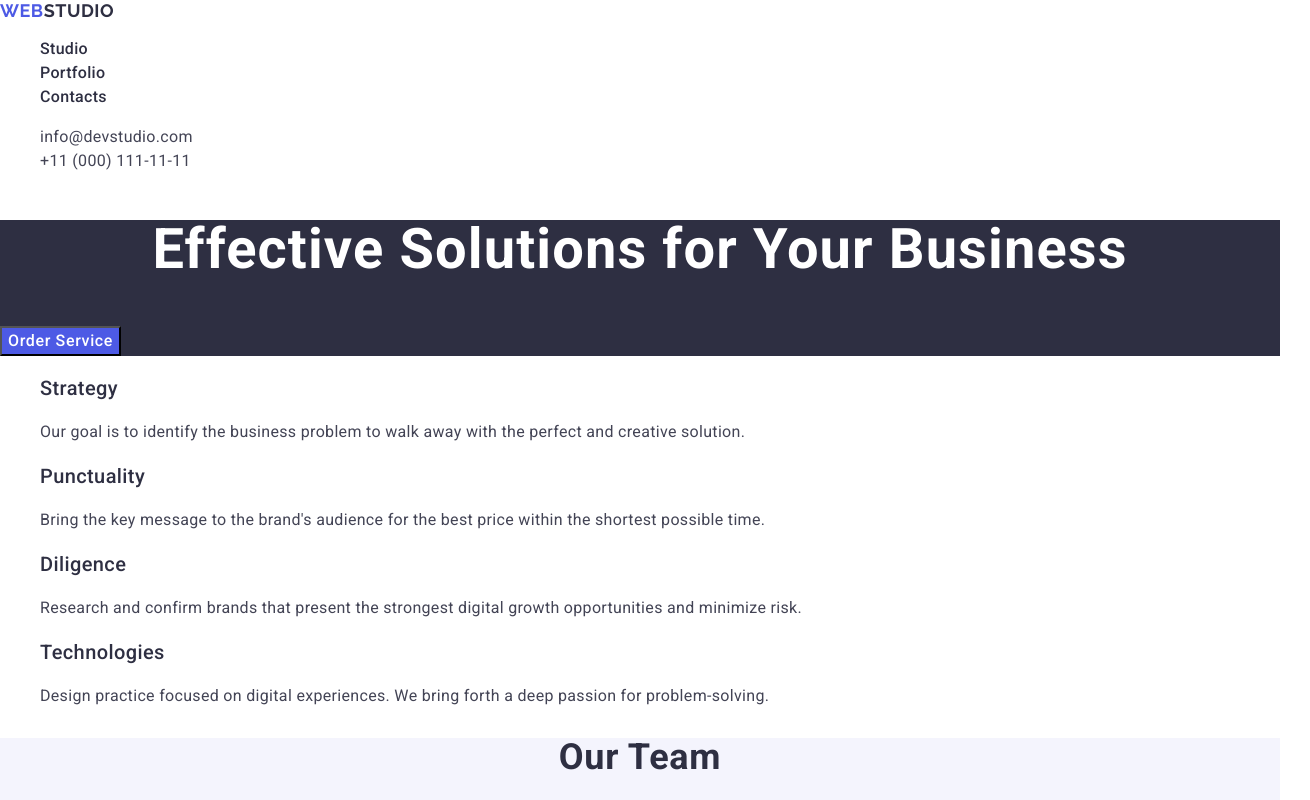
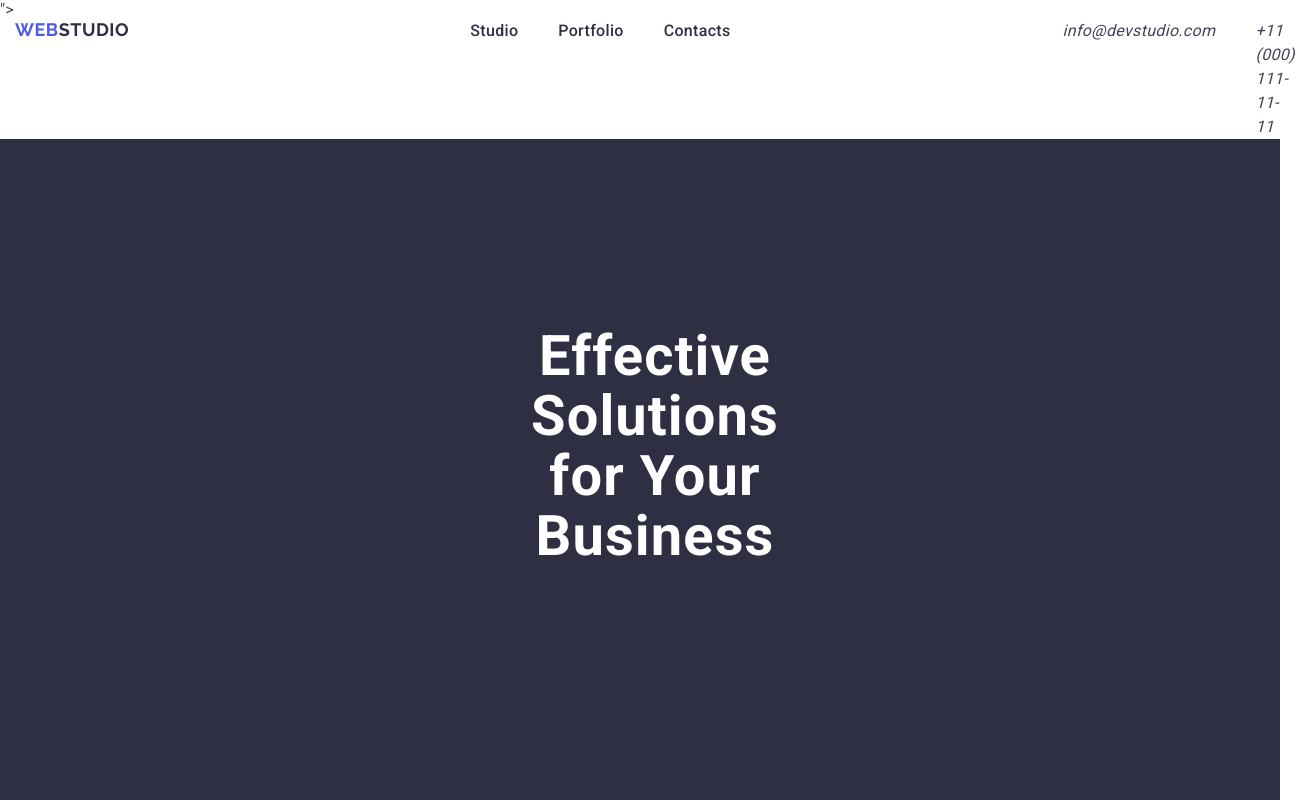
Before and after one commit to skiffyboy/goit-markup-hw-03, a plain HTML site: page index.html in a window 1280 px wide. Shown: the top 800 px of the page, 1310 px wide, since content can reach past the window. Drawn offline with Linux system fonts and the light colour scheme.

Commit message:
changed css/html

```diff
--- a/css/style.css
+++ b/css/style.css
@@ -1,8 +1,25 @@
 body {
   margin: 0;
+  padding: 0;
+  font-family: "Roboto", sans-serif;
+  color: #434455;
+  background-color: #ffffff;
 }
 footer {
   margin: 0;
+}
+img {
+  display: block;
+}
+h1,
+h2,
+h3,
+h4,
+h5,
+h6,
+p {
+  margin-top: 0;
+  margin-bottom: 0;
 }
 
 a {
@@ -11,14 +28,29 @@ a {
 
 ul {
   list-style: none;
+  margin-top: 0;
+  margin-bottom: 0;
+  padding-left: 0;
 }
 
 .container {
-  width: 1158px;
+  width: 100%;
+  max-width: 1440px;
+  margin: 0 auto;
+  padding-left: 15px;
+  padding-right: 15px;
 }
 
 /* Web Studio Logo */
-
+.header-nav {
+  display: flex;
+  width: 100%;
+  flex-grow: 1;
+  justify-content: space-between;
+}
+.header-container {
+  display: flex;
+}
 .web-studio-logo {
   font-family: "Raleway", sans-serif;
   font-weight: 700;
@@ -31,8 +63,6 @@ ul {
 .span-studio {
   color: #2e2f42;
 }
-
-/* Studio/Portfolio/Contacts */
 
 .nav-link {
   color: #2e2f42;
@@ -47,11 +77,17 @@ ul {
 .nav-link:focus {
   color: #404bbf;
 }
+.nav-ul {
+  display: flex;
+  gap: 40px;
+}
+.nav-adress {
+  display: flex;
+  gap: 40px;
+  margin-left: 332px;
+}
 
 /* Email / Phone */
-.header-adress {
-  font-style: normal;
-}
 .nav-info {
   line-height: 1.5;
   font-size: 16px;
@@ -66,11 +102,7 @@ ul {
 }
 
 /* Body */
-body {
-  font-family: "Roboto", sans-serif;
-  color: #434455;
-  background-color: #ffffff;
-}
+
 /* Effective Solution Section*/
 .effective-solution {
   background: #2e2f42;
@@ -82,6 +114,11 @@ body {
   text-align: center;
   letter-spacing: 0.02em;
   color: #ffffff;
+  padding-top: 188px;
+  padding-right: 472px;
+  padding-left: 472px;
+  margin-bottom: 48px;
+  padding-bottom: 292px;
 }
 
 /* Button Settings */
@@ -104,6 +141,8 @@ body {
 /* Benefits Section */
 .benefits {
   background-color: #fff;
+  padding-top: 120px;
+  padding-bottom: 120px;
 }
 .ben-title {
   font-weight: 500;
@@ -111,6 +150,7 @@ body {
   line-height: 1.2;
   letter-spacing: 0.02em;
   color: #2e2f42;
+  margin-bottom: 8px;
 }
 .ben-paragraph {
   font-size: 16px;
@@ -122,6 +162,7 @@ body {
 /* Team Section / Our Portfolio Section */
 .team {
   background-color: #f4f4fd;
+  padding-bottom: 120px;
 }
 .li-section {
   background-color: #ffffff;
@@ -133,6 +174,8 @@ body {
   letter-spacing: 0.02em;
   text-transform: capitalize;
   color: #2e2f42;
+  padding-top: 120px;
+  margin-bottom: 72px;
 }
 .section-name {
   font-weight: 700;
@@ -148,9 +191,14 @@ body {
   line-height: 1.5;
   font-size: 16px;
 }
+.portfolio-item {
+  margin-bottom: 48px;
+}
 /* Footer */
 .footer-section {
   background-color: #2e2f42;
+  padding-top: 101.5px;
+  padding-bottom: 189.5px;
 }
 .footer-logo {
   font-family: "Raleway", sans-serif;
@@ -168,4 +216,5 @@ body {
   line-height: 1.5;
   color: #f4f4fd;
   letter-spacing: 0.02em;
+  margin-top: 17.5px;
 }
--- a/index.html
+++ b/index.html
@@ -10,56 +10,72 @@
       href="https://fonts.googleapis.com/css2?family=Raleway:wght@700&family=Roboto:wght@400;500;700&display=swap"
       rel="stylesheet"
     />
+    <link rel="stylesheet" href="
+    <link
+      rel="stylesheet"
+      href="https://cdnjs.cloudflare.com/ajax/libs/modern-normalize/2.0.0/modern-normalize.min.css"
+      integrity="sha512-4xo8blKMVCiXpTaLzQSLSw3KFOVPWhm/TRtuPVc4WG6kUgjH6J03IBuG7JZPkcWMxJ5huwaBpOpnwYElP/m6wg=="
+      crossorigin="anonymous"
+      referrerpolicy="no-referrer"
+    />
+    ">
   </head>
-  <div class="cointainer">
   <body>
     <header class="studio-section">
-      <nav>
+      <div class="container header-container">
+        <nav class="header-nav">
           <a href="./index.html" class="web-studio-logo"
             >Web<span class="span-studio">Studio</span></a
           >
-        <ul>
-          <li class="nav-position">
+          <ul class="nav-ul">
+            <li class="nav-item">
               <a href="./index.html" class="nav-link">Studio</a>
             </li>
-          <li class="nav-position">
+            <li class="nav-item">
               <a href="./index.html" class="nav-link">Portfolio</a>
             </li>
-          <li class="nav-position">
+            <li class="nav-item">
               <a href="./index.html" class="nav-link">Contacts</a>
             </li>
           </ul>
         </nav>
         <address class="header-adress">
-        <ul>
+          <ul class="nav-adress">
             <li class="header-nav">
               <a href="mailto:info@devstudio.com" class="nav-info"
                 >info@devstudio.com</a
               >
             </li>
             <li class="header-nav">
-            <a href="tel:+110001111111" class="nav-info">+11 (000) 111-11-11</a>
+              <a href="tel:+110001111111" class="nav-info"
+                >+11 (000) 111-11-11</a
+              >
             </li>
           </ul>
         </address>
+      </div>
     </header>
+
     <main>
       <!-- EFFECTIVE SOLUTION <SECTION 1> -->
       <section class="effective-solution">
+        <div class="container">
           <h1 class="effective-sol-title">
             Effective Solutions for Your Business
           </h1>
           <button type="button" class="button-sol">Order Service</button>
+        </div>
       </section>
       <!-- BENEFITS <SECTION 2> -->
       <section class="benefits">
+        <div class="container">
           <h2 hidden>Section 2 Header</h2>
           <ul>
             <li>
               <h3 class="ben-title">Strategy</h3>
               <p class="ben-paragraph">
-              Our goal is to identify the business problem to walk away with the
-              perfect and creative solution.
+                Our goal is to identify the business problem to walk away with
+                the perfect and creative solution.
               </p>
             </li>
             <li>
@@ -84,9 +100,12 @@
               </p>
             </li>
           </ul>
+        </div>
       </section>
       <!-- Team Section <SECTION 3> -->
+
       <section class="team">
+        <div class="container">
           <h2 class="main-section-name">Our Team</h2>
           <ul class="ul-section">
             <li class="li-section">
@@ -110,32 +129,34 @@
               <p class="section-paragraph">UI Designer</p>
             </li>
           </ul>
+        </div>
       </section>
       <!-- Our Portfolio Section <SECTION 4>-->
       <section>
+        <div class="container">
           <h2 class="main-section-name">Our Portfolio</h2>
           <ul>
-          <li>
+            <li class="portfolio-item">
               <img src="./images/img5.jpg" alt="Banking App" width="360" />
               <h3 class="section-name">Banking App</h3>
               <p class="section-paragraph">App</p>
             </li>
-          <li>
+            <li class="portfolio-item">
               <img src="./images/img6.jpg" alt="Payment" width="360" />
               <h3 class="section-name">Cashless Payment</h3>
               <p class="section-paragraph">Marketing</p>
             </li>
-          <li>
+            <li class="portfolio-item">
               <img src="./images/img7.jpg" alt="Meditation App" width="360" />
               <h3 class="section-name">Meditation App</h3>
               <p class="section-paragraph">App</p>
             </li>
-          <li>
+            <li class="portfolio-item">
               <img src="./images/img8.jpg" alt="Taxi Service" width="360" />
               <h3 class="section-name">Taxi Service</h3>
               <p class="section-paragraph">Marketing</p>
             </li>
-          <li>
+            <li class="portfolio-item">
               <img
                 src="./images/img9.jpg"
                 alt="Phone screen demonstration"
@@ -144,25 +165,28 @@
               <h3 class="section-name">Screen Illustrations</h3>
               <p class="section-paragraph">Design</p>
             </li>
-          <li>
+            <li class="portfolio-item">
               <img src="./images/img10.jpg" alt="Online Courses" width="360" />
               <h3 class="section-name">Online Courses</h3>
               <p class="section-paragraph">Marketing</p>
             </li>
           </ul>
+        </div>
       </section>
+    </main>
 
-    </main>
     <!-- FOOTER <SECTION FOOTER> -->
+
     <footer class="footer-section">
+      <div class="container">
         <a href="./index.html" class="footer-logo"
           >Web<span class="span-studio-footer">Studio</span></a
         >
         <p class="footer-paragraph">
-        Increase the flow of customers and sales for your business with digital
-        marketing & growth solutions.
+          Increase the flow of customers and sales for your business with
+          digital marketing & growth solutions.
         </p>
+      </div>
     </footer>
-  </div>
   </body>
 </html>
```
Lines whose indentation alone changed are shown as unchanged.
